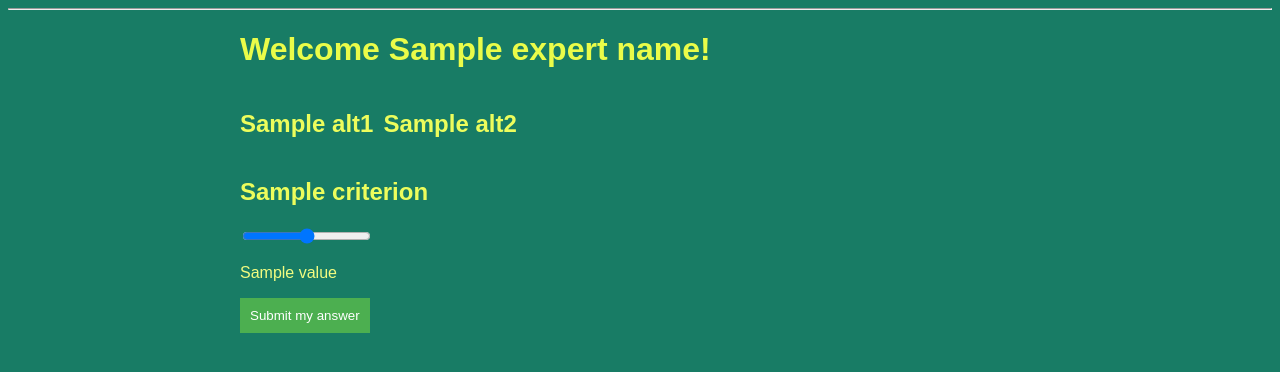
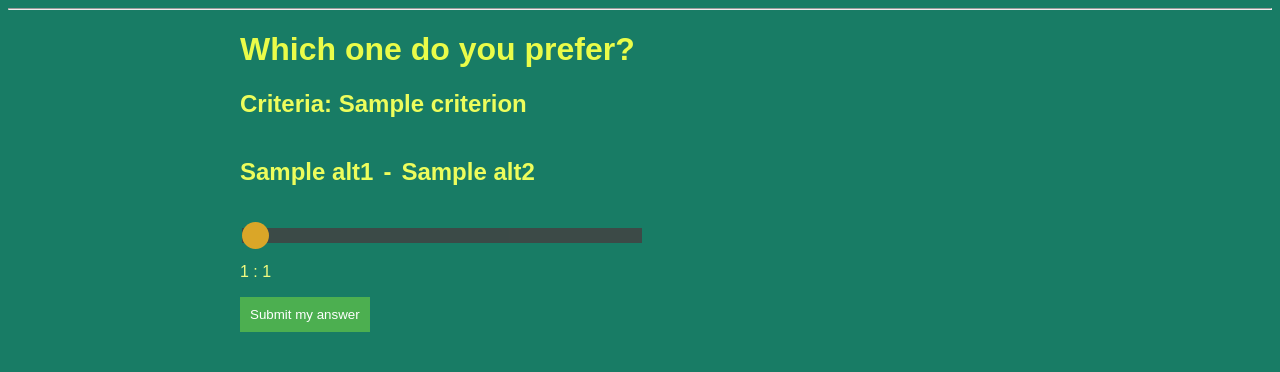
Before and after one commit to jaugustyn02/good-solver, a Flask app: template src/templates/scenarios_complete.html in a window 1280 px wide. Shown: the part 118-490 px from the top of the page. Run offline with Flask 3, Linux system fonts and the light colour scheme; the template is opened without the code that fills it: most values are stand-ins (such as "Sample title", 1, 10 or a date in 2020).

Commit message:
slider range fix

````diff
--- a/src/static/css/style.css
+++ b/src/static/css/style.css
@@ -106,6 +106,48 @@ input[type="checkbox"] {
     margin-bottom: 5px;
 }
 
+input[type="range"] {
+  -webkit-appearance: none;
+  width: 50%;
+  height: 15px;
+  background: #424242;
+  outline: none;
+  opacity: 0.85;
+  -webkit-transition: .2s;
+  transition: opacity .2s;
+}
+
+input[type="range"]:hover {
+    opacity: 1;
+}
+
+/* Thumb: Firefox */
+input[type="range"]::-moz-range-thumb {
+    height: 27px;
+    width: 27px;
+    background-color: #fcae1e;
+    border-radius: 50%;
+}
+
+/* Thumb: webkit */
+input[type="range"]::-webkit-slider-thumb {
+    -webkit-appearance: none;
+    appearance: none;
+    /* creating a custom design */
+    height: 27px;
+    width: 27px;
+    background-color: #fcae1e;
+    border-radius: 50%;
+    /*border: 4px solid rgb(63, 45, 128);*/
+}
+
+input[type="range"]::-moz-range-thumb {
+  width: 25px;
+  height: 25px;
+  background: #04AA6D;
+  cursor: pointer;
+}
+
 .container {
     margin: 0 auto;
     max-width: 800px;
--- a/src/templates/scenarios_complete.html
+++ b/src/templates/scenarios_complete.html
@@ -3,17 +3,31 @@
 {% block content %}
     <div class="container">
     {% include 'components/result.html' %}
-    <h1>Welcome {{expert_name}}!</h1>
+    <h1>Which one do you prefer?</h1>
+    <h2>Criteria: {{criterion.name}}</h2>
     <div class="altcontainer">
         <h2>{{alt1.name}}</h2>
+        <h2> - </h2>
         <h2>{{alt2.name}}</h2>
     </div>
-    <h2>{{criterion.name}}</h2>
     <form action="{{ url_for('scenarios_complete', model_id=model_id, expert_id=expert_id, expert_name=expert_name, scenario_id=scenario_id, alternative1_id=alt1.id, alternative2_id=alt2.id, criterion_id=criterion.id) }}" method="post">
-        <input type="range" name="rangeSlider" min="{{scales[0].value}}" max="{{scales[-1].value}}" value="{{scales[0].value}}" oninput="rangeValue.innerText = this.value">
-        <p id="rangeValue">{{scales[0].value}}</p>
+        <input type="range" name="rangeSlider" min="{{1-(scales|length)}}" max="{{(scales|length)-1}}" value="0" oninput="updateRangeValue(this.value, [{% for scale in scales %}{{ scale.value }},{% endfor %}], {{scales|length}})">
+        <p id="rangeValue">1 : 1</p>
         <input type="submit" value="Submit my answer">
     </form>
+    <script>
+        function updateRangeValue(value, scales_value, scales_length) {
+            var rangeValueElement = document.getElementById("rangeValue");
+            var value = parseInt(value);
+            var scale_value = scales_value[Math.abs(value)];
+
+            if (value < 0) {
+                rangeValueElement.innerText = scale_value + " : 1";
+            } else {
+                rangeValueElement.innerText = "1 : " + (scale_value);
+            }
+        }
+    </script>
     </div>
 {% endblock %}
 ```
````
Also changed, not shown: src/controllers/scenarios.py (+11 -3 lines).
